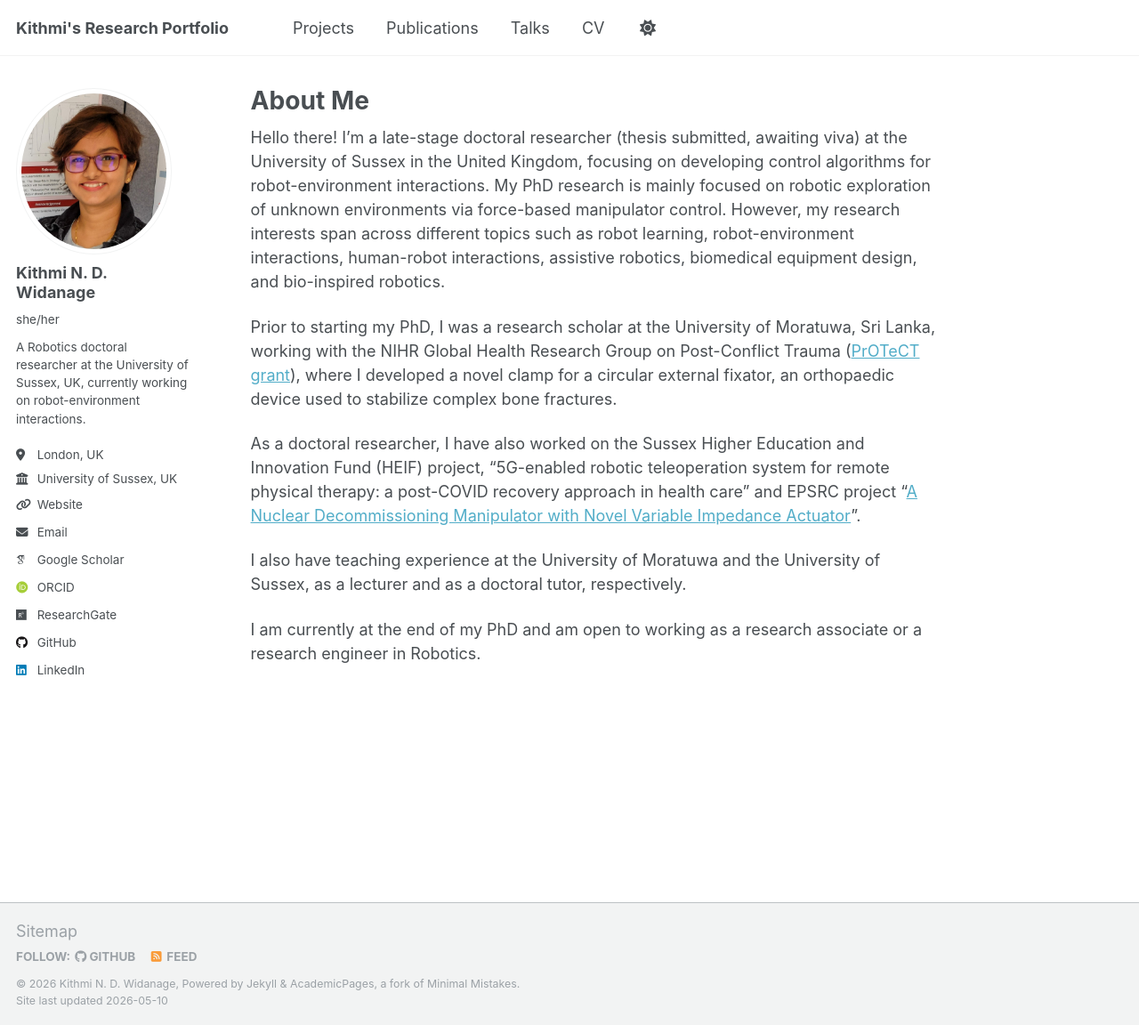
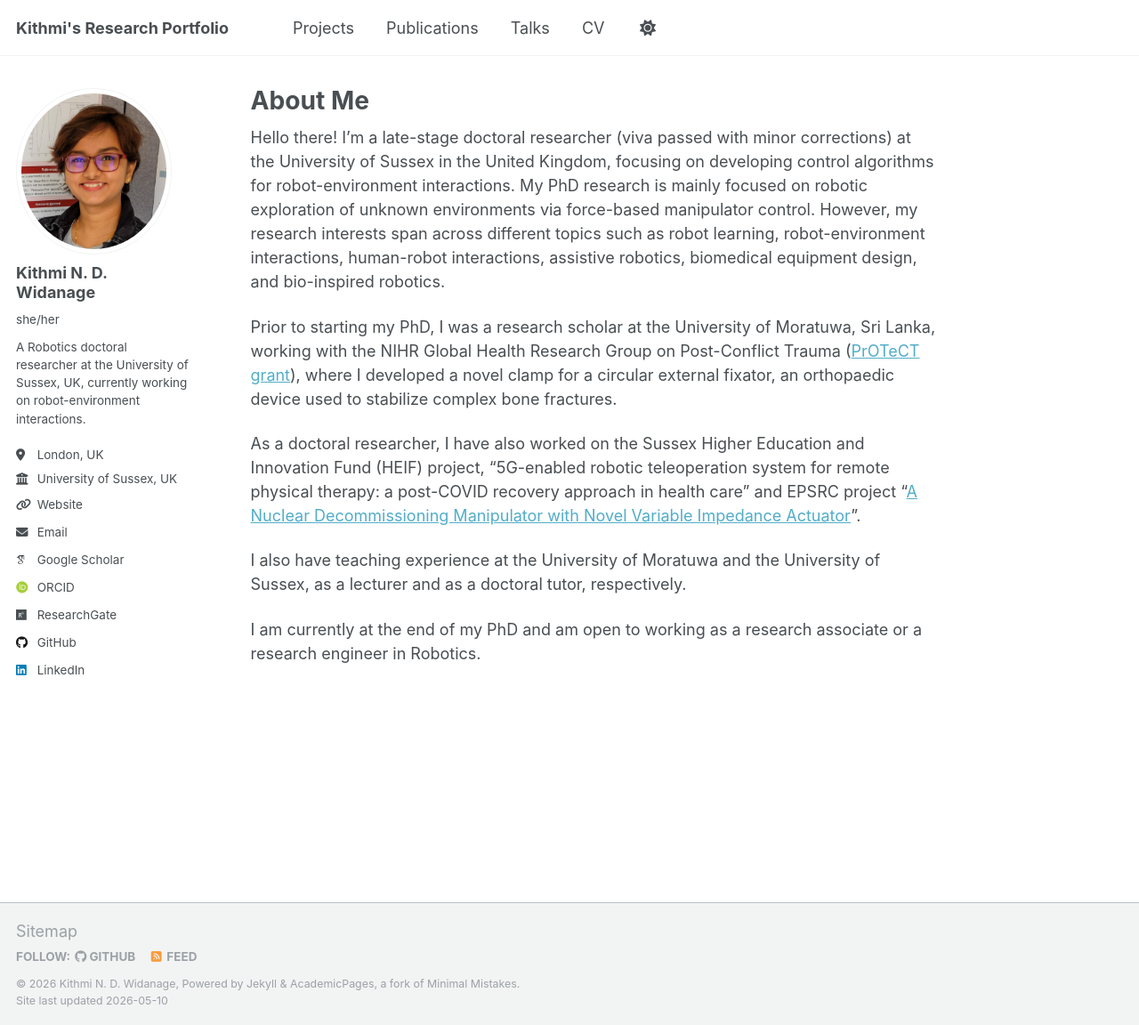
Before and after one commit to KithmiNDWidanage/KithmiNDWidanage.github.io, a Jekyll site: the page built from _pages/about.md, in a window 1280 px wide and 1152 px high. Shown: the whole window at 89% size. Built offline with Jekyll 4.4.1, drawn with Linux system fonts in a browser that asks for light colours; some web fonts are replaced.

Commit message:
Update about.md

```diff
--- a/_pages/about.md
+++ b/_pages/about.md
@@ -7,7 +7,7 @@ redirect_from:
   - /about.html
 ---
 
-Hello there! I'm a late-stage doctoral researcher (thesis submitted, awaiting viva) at the University of Sussex in the United Kingdom, focusing on developing control algorithms for robot-environment interactions. My PhD research is mainly focused on robotic exploration of unknown environments via force-based manipulator control. However, my research interests span across different topics such as robot learning, robot-environment interactions, human-robot interactions, assistive robotics, biomedical equipment design, and bio-inspired robotics.
+Hello there! I'm a late-stage doctoral researcher (viva passed with minor corrections) at the University of Sussex in the United Kingdom, focusing on developing control algorithms for robot-environment interactions. My PhD research is mainly focused on robotic exploration of unknown environments via force-based manipulator control. However, my research interests span across different topics such as robot learning, robot-environment interactions, human-robot interactions, assistive robotics, biomedical equipment design, and bio-inspired robotics.
 
 Prior to starting my PhD, I was a research scholar at the University of Moratuwa, Sri Lanka, working with the NIHR Global Health Research Group on Post-Conflict Trauma ([PrOTeCT grant](https://www.imperial.ac.uk/trauma-bioengineering/nihr-protect-grant/)), where I developed a novel clamp for a circular external fixator, an orthopaedic device used to stabilize complex bone fractures.
 
```
